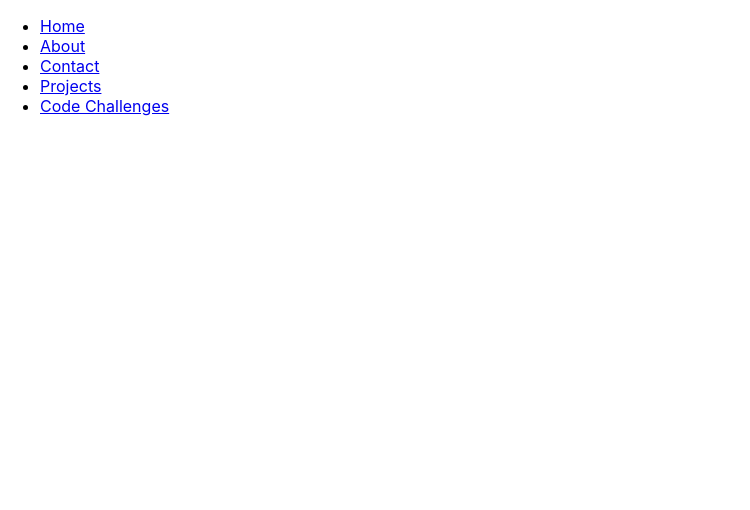
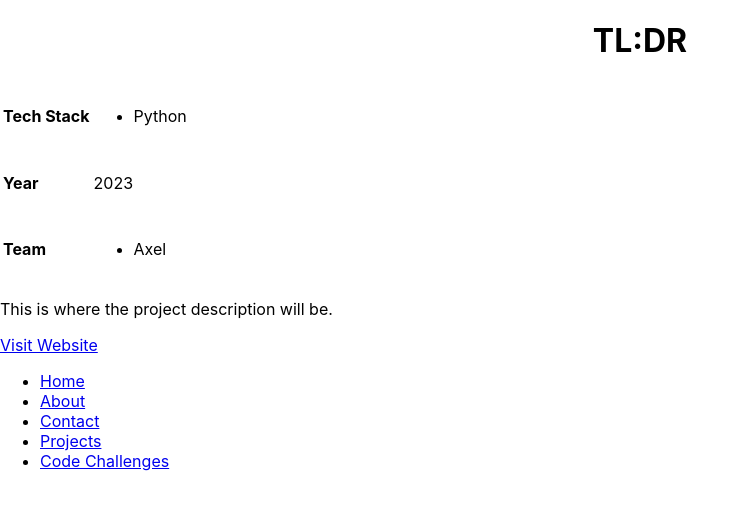
Before and after one commit to Isaac3924/my-website, a React (Create React App) app: page /projects/tldr in a window 1280 px wide. Shown: the top 510 px of the page, without its empty margins (0-750 px from the left). Built offline with nearby package versions, Linux system fonts and the light colour scheme.

Commit message:
Add feat: content for projects and new folder to hold said projects along with basic framework of what said project pages will look like.

```diff
--- a/src/App.js
+++ b/src/App.js
@@ -5,6 +5,7 @@ import AboutMe from './AboutMe';
 import Contact from './Contact';
 import Projects from './Projects';
 import CodeChallenges from './CodeChallenges';
+import TLDR from './projects/TLDR';
 import Navigation from './Navigation';
 import './App.css';
 
@@ -18,6 +19,7 @@ function App() {
         <Route path="/contact" element={<Contact />} />
         <Route path="/projects" element={<Projects />} />
         <Route path="/code-challenges" element={<CodeChallenges />} />
+        <Route path="/projects/tldr" element={<TLDR/>} />
       </Routes>
       <div class="navigation">
         <Navigation />
--- a/src/Projects.js
+++ b/src/Projects.js
@@ -2,9 +2,21 @@ import React from "react";
 
 function Projects() {
   return (
-    <div>
-      <h1>Projects Page</h1>
-    </div>
+    <body>
+      <div class="page-head">
+        <h1 class="page-title">Projects</h1>
+      </div>
+      <div class="page-list">
+        <ul class="list-projects">
+          <li>
+            <a href="projects/tldr">TL:DR</a>
+          </li>
+          <li>
+            <a href="https://www.linkedin.com/in/isaacalter/">LinkedIn</a>
+          </li>
+        </ul>
+      </div>
+    </body>
   );
 };
 
--- /dev/null
+++ b/src/projects/TLDR.js
@@ -0,0 +1,83 @@
+import React from "react";
+
+function TLDR() {
+  return (
+    <body>
+      <div class="project">
+
+        <div class="project-title">
+          <div class="page-head">
+            <h1 class="page-title">TL:DR</h1>
+          </div>
+        </div>
+
+        <div class="project-info">
+
+          <div class="project-data">
+            <table class="table-tldr">
+              <tbody>
+
+                <tr>
+                  <td>
+                    <h4>Tech Stack</h4>
+                  </td>
+
+                  <td>
+                    <ul>
+                      <li>Python</li>
+
+
+                    </ul>
+                  </td>
+
+                </tr>
+
+                <tr>
+                  <td>
+                    <h4>Year</h4>
+                  </td>
+
+                  <td>
+                    <p>2023</p>
+                  </td>
+
+                </tr>
+
+                <tr>
+                  <td>
+                    <h4>Team</h4>
+                  </td>
+
+                  <td>
+                    <ul>
+                      <li>Axel</li>
+
+
+                    </ul>
+                  </td>
+
+                </tr>
+              </tbody>
+            </table>
+          </div>
+
+          <div class="project-desciption">
+            <p>
+              This is where the project description will be.
+            </p>
+
+            <div class="project-website">
+              <div class="link-wrapper">
+                <div class="link">
+                  <a href="https://tldr-tos.vercel.app/">Visit Website</a>
+                </div>
+              </div>
+            </div>
+          </div>
+        </div>
+      </div>
+    </body>
+  );
+};
+
+export default TLDR;
```
